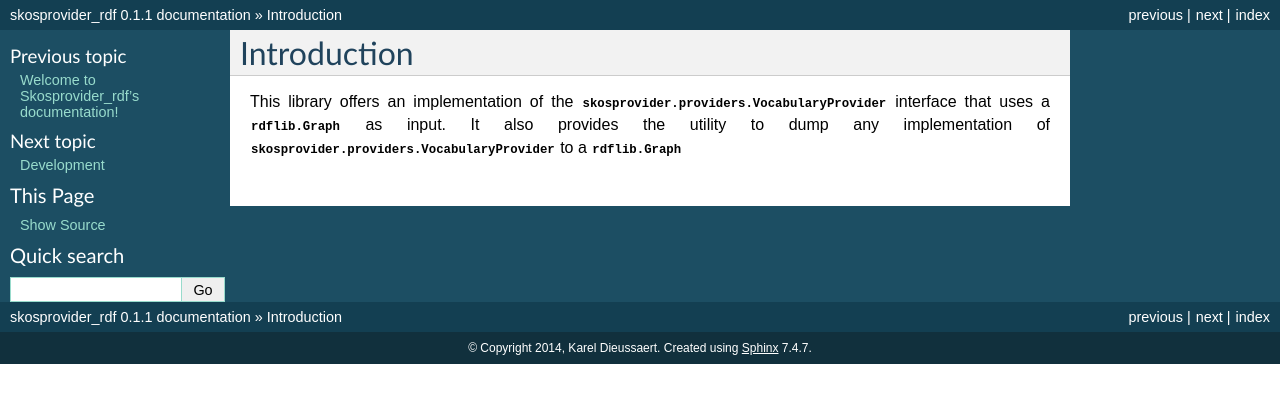
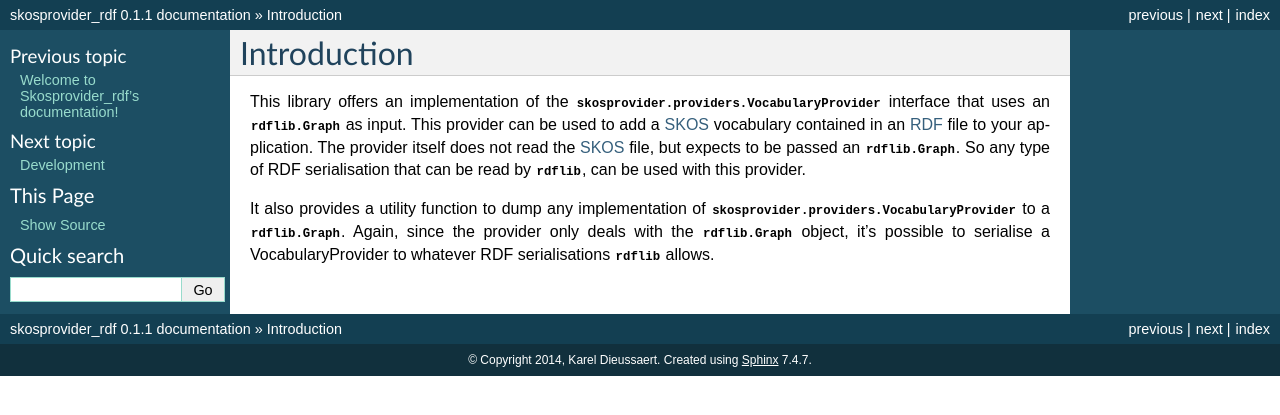
Before and after one commit to OnroerendErfgoed/skosprovider_rdf, a Sphinx documentation site: the page built from docs/intro.rst, in a window 1280 px wide. Shown: the top 415 px of the page. Built offline with Sphinx 7.4.7, drawn with Linux system fonts in a browser that asks for light colours.

Commit message:
Update documentation.

```diff
--- a/docs/index.rst
+++ b/docs/index.rst
@@ -8,9 +8,7 @@ Welcome to Skosprovider_rdf's documentation!
 
 This library offers an implementation of the
 :class:`skosprovider.providers.VocabularyProvider`
-interface that uses a RDFlib graph as input.
-
-Contents:
+interface that uses an RDFlib_ graph as input.
 
 .. toctree::
    :maxdepth: 2
--- a/docs/intro.rst
+++ b/docs/intro.rst
@@ -4,7 +4,15 @@ Introduction
 ============
 
 This library offers an implementation of the
-:class:`skosprovider.providers.VocabularyProvider`
-interface that uses a :class:`rdflib.Graph` as input.
-It also provides the utility to dump any implementation
-of :class:`skosprovider.providers.VocabularyProvider` to a :class:`rdflib.Graph`
+:class:`skosprovider.providers.VocabularyProvider` interface that uses an
+:class:`rdflib.Graph` as input. This provider can be used to add a :term:`SKOS`
+vocabulary contained in an :term:`RDF` file to your application. The provider
+itself does not read the :term:`SKOS` file, but expects to be passed an
+:class:`rdflib.Graph`. So any type of RDF serialisation that can be read by
+:mod:`rdflib`, can be used with this provider.
+
+It also provides a utility function to dump any implementation
+of :class:`skosprovider.providers.VocabularyProvider` to a
+:class:`rdflib.Graph`. Again, since the provider only deals with the
+:class:`rdflib.Graph` object, it's possible to serialise a VocabularyProvider
+to whatever RDF serialisations :mod:`rdflib` allows.
```
